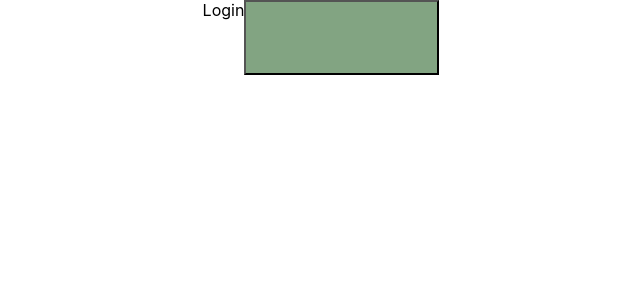
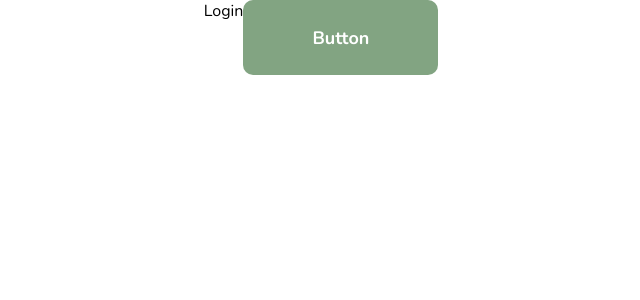
Before and after one commit to kerudai/Bloomin, a React (Create React App) app: page / in a window 1280 px wide. Shown: the top 300 px of the page, without its empty margins (319-959 px from the left). Built offline with nearby package versions, Linux system fonts and the light colour scheme.

Commit message:
added Nunito font

```diff
--- a/src/App.scss
+++ b/src/App.scss
@@ -1,6 +1,11 @@
+@import url(//fonts.googleapis.com/css2?family=Nunito:ital,wght@0,200;0,300;0,400;0,600;0,700;0,800;0,900;1,200;1,300;1,400;1,600;1,700;1,800;1,900&display=swap);
+@import './pages/Login/login.scss';
+
+* {
+  font-family: 'Nunito', sans-serif;
+}
+
 .App {
   width:100vw;
   height:100vh;
 }
-
-@import './pages/Login/login.scss';
--- a/src/comps/Button/index.js
+++ b/src/comps/Button/index.js
@@ -6,16 +6,24 @@ const Container = styled.button`
   height: 75px;
   color: #FFFFFF;
   background-color: #82A482;
+  border: none;
+  border-radius: 10px;
 `;
 
-const Button = ({}) => {
+const Text = styled.div`
+  color: #FFFFFF;
+  font-size: 18px;
+  font-weight: bold;
+`;
+
+const Button = ({buttontext}) => {
   return <Container>
-
+    <Text>{buttontext}</Text>
   </Container>
 }
 
 Button.defaultProps = {
-
+buttontext: "Button"
 }
 
 export default Button;
```
